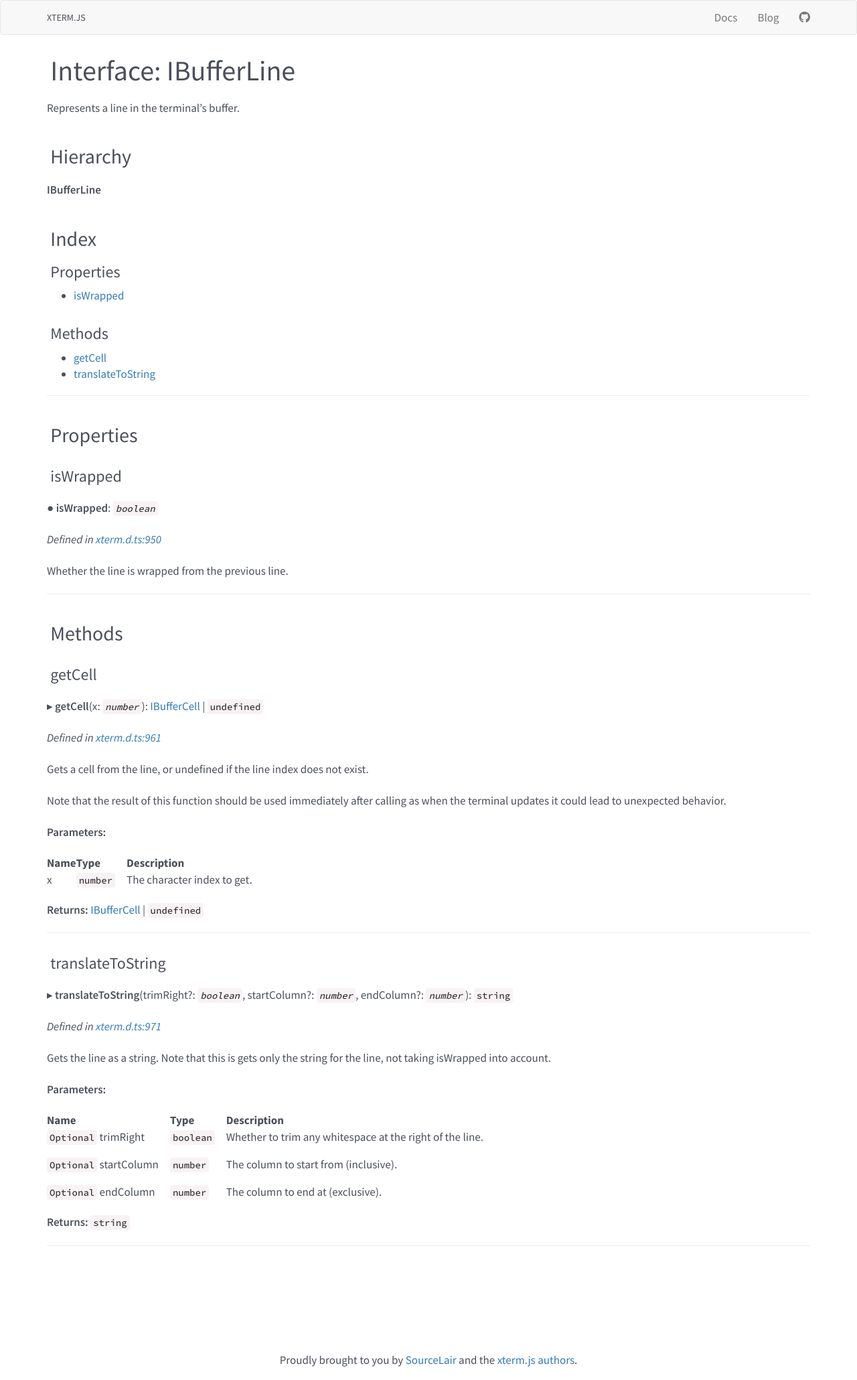
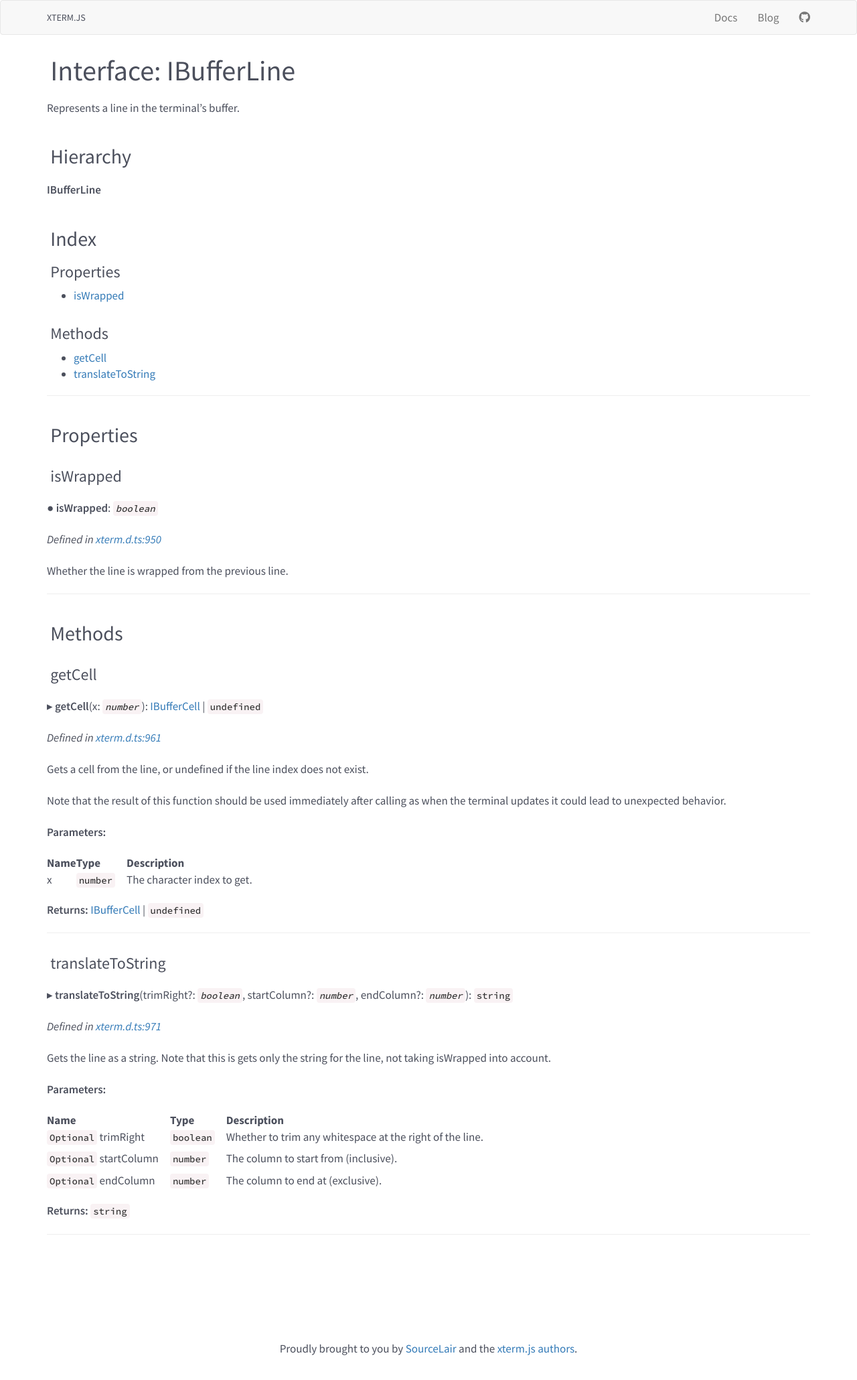
Before and after one commit to xtermjs/xtermjs.org, a Jekyll site: the page built from _docs/api/terminal/interfaces/ibufferline.md, in a window 1280 px wide. Shown: the whole page at 67% size. Built offline with Jekyll 4.4.1, drawn with Linux system fonts in a browser that asks for light colours; nearby versions of some CDN libraries.

Commit message:
Updating row spacing to be consistent and shorter

```diff
--- a/css/main.scss
+++ b/css/main.scss
@@ -132,8 +132,8 @@
   margin-top: 20px;
 }
 
-.docs-content tr:not(:last-child) td {
-  padding-bottom: 1em;
+.docs-content tr:not(:last-child) {
+  td, th { padding-bottom: 0.5em; }
 }
 
 .docs-content td:not(:last-child) {
```
